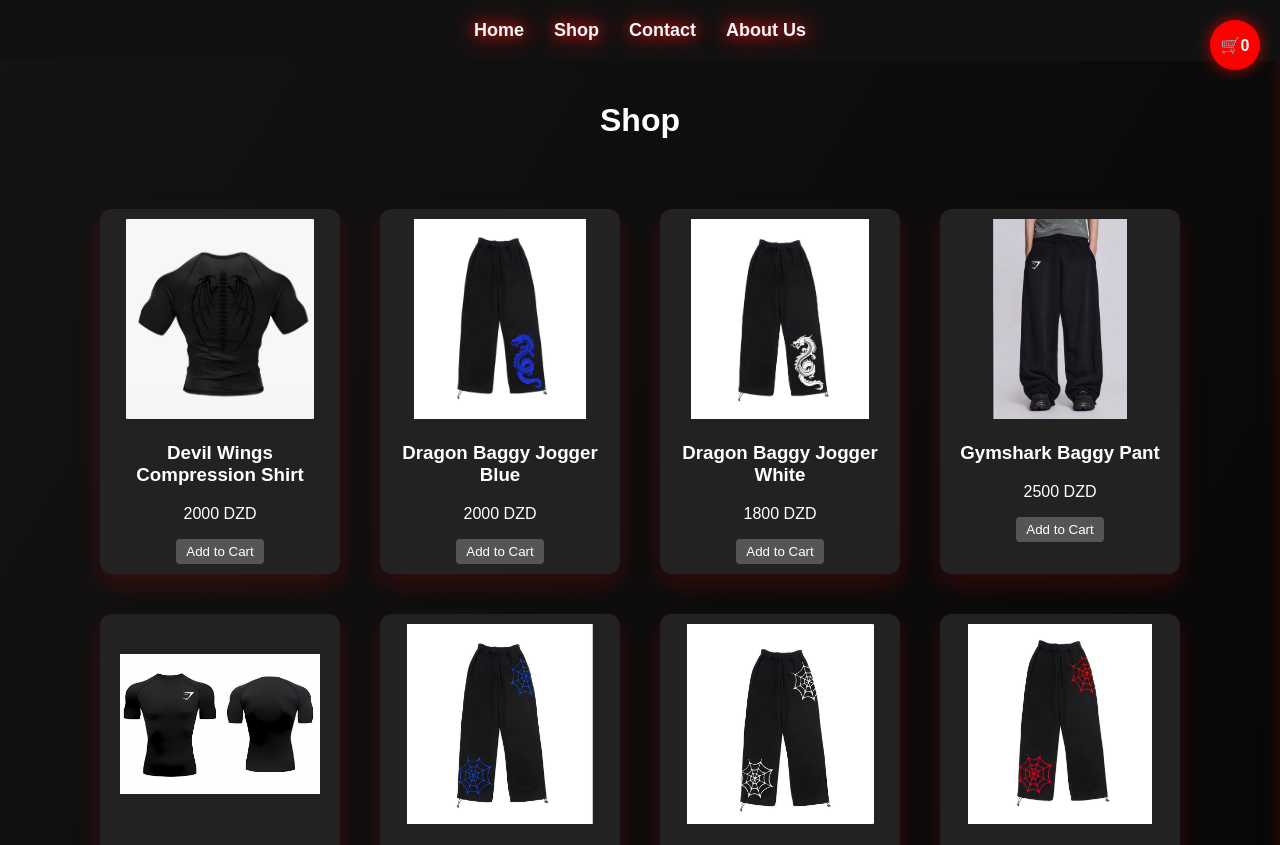
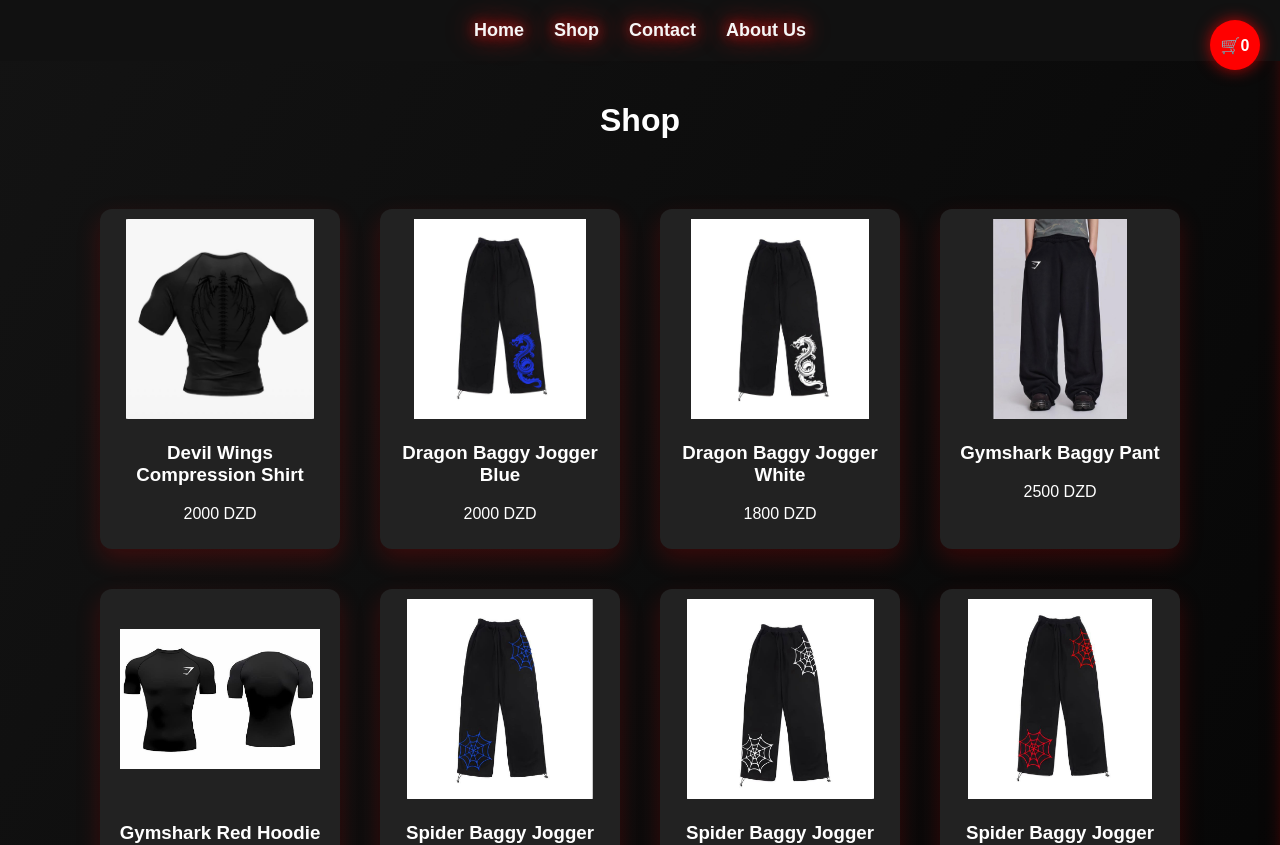
Before and after one commit to Student-ysf/WHYNOTDZ03, a React (Create React App) app: page /shop in a window 1280 px wide. Shown: the top 845 px of the page. Built offline with nearby package versions, Linux system fonts and the light colour scheme.

Commit message:
Initial commit

```diff
--- a/src/components/AllProducts.js
+++ b/src/components/AllProducts.js
@@ -19,7 +19,7 @@
           {...product}
           cartItems={cartItems}
           setCartItems={setCartItems}
-          showAddToCart={true} // زر الشراء يظهر
+          showAddToCart={false}
         />
       ))}
     </section>
--- a/src/data/products.js
+++ b/src/data/products.js
@@ -1,5 +1,3 @@
-// src/data/products.js
-
 import product1 from "../assets/devilwingscompressinshirt.jpg";
 import product2 from "../assets/dragonbaggyjoggerblue.jpg";
 import product3 from "../assets/dragonbaggyjoggerwhite.jpg";
--- a/src/pages/ProductPage.js
+++ b/src/pages/ProductPage.js
@@ -10,7 +10,7 @@
   const defaultColors = [
     { name: "Black", code: "#000000" },
     { name: "Red", code: "#ff0000" },
-    { name: "Gray", code: "#444444" },
+    { name: "Blue", code: "#0000FF" },
   ];
 
   let colors = [];
```
